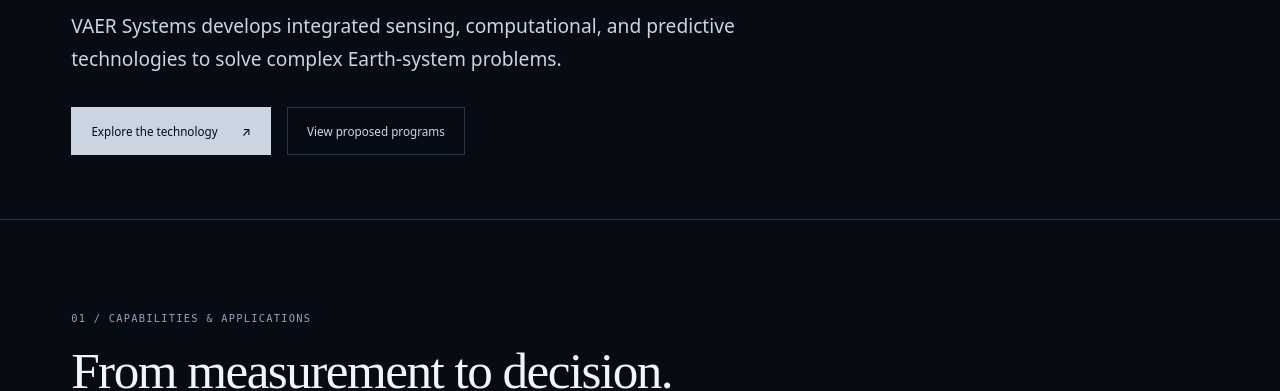
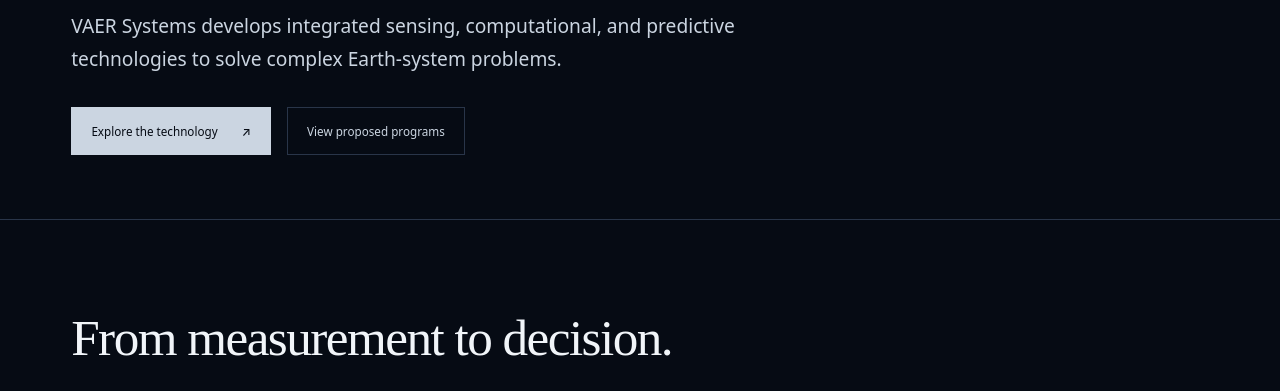
Before and after one commit to StefanoFochesatto/vaer, a plain HTML site: page index.html in a window 1280 px wide. Shown: the part 425-816 px from the top of the page. Drawn offline with Linux system fonts and the light colour scheme.

Commit message:
Remove capabilities eyebrow from homepage

```diff
--- a/index.html
+++ b/index.html
@@ -47,7 +47,6 @@
 <section class="section" id="services">
 <div class="container">
 <div class="section-heading">
-<p class="eyebrow">01 / Capabilities &amp; applications</p>
 <h2>From measurement to decision.</h2>
 </div>
 <div class="service-grid">
```
